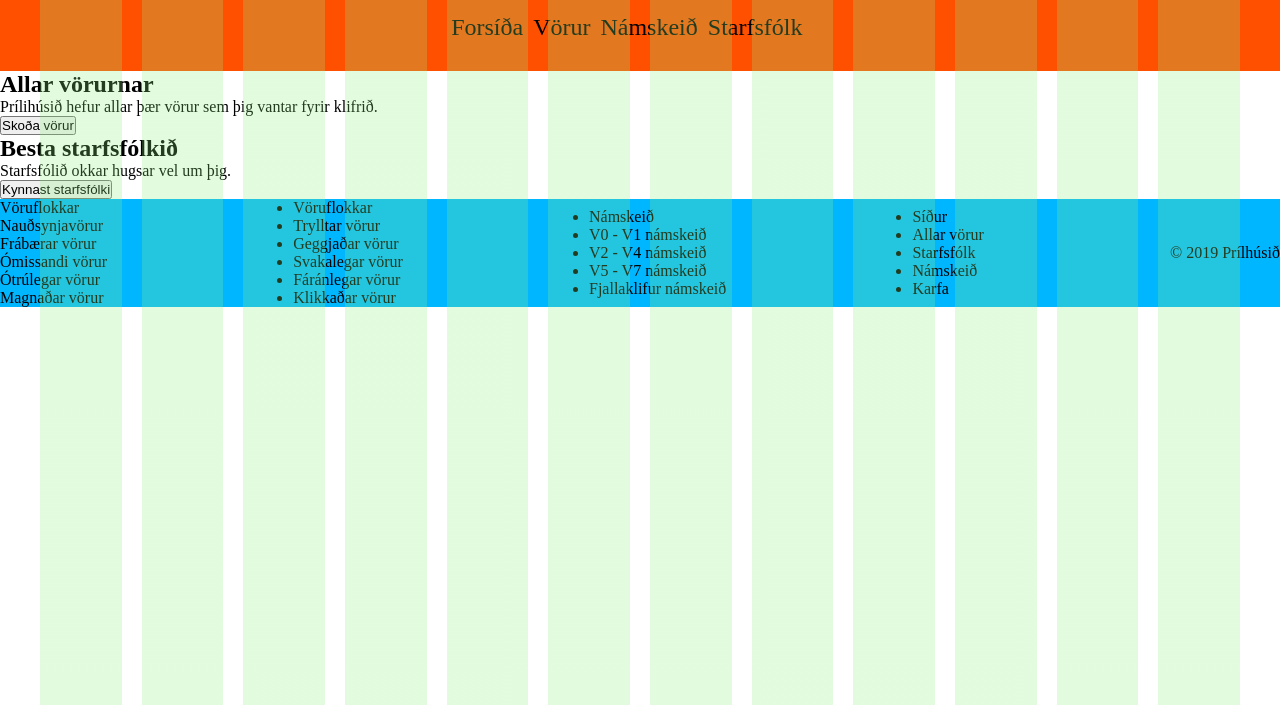
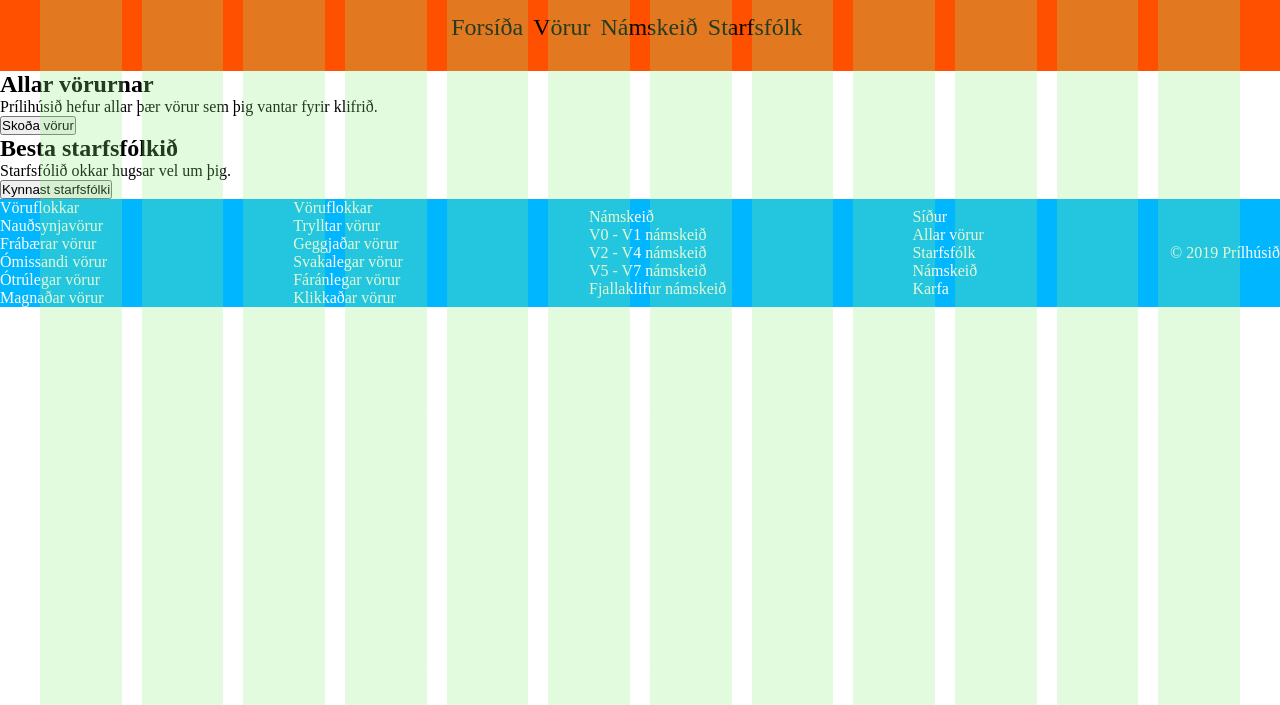
Before and after one commit to ivarjon/hopverkefni1, a website: page index.html in a window 1280 px wide. Shown: the part 95-800 px from the top of the page. Drawn offline with Linux system fonts and the light colour scheme.

Commit message:
Uppfærsla

```diff
--- a/index.html
+++ b/index.html
@@ -33,33 +33,33 @@
     <footer>
       <ul>
         <li>Vöruflokkar</li>
-        <li>Nauðsynjavörur</li>
-        <li>Frábærar vörur</li>
-        <li>Ómissandi vörur</li>
-        <li>Ótrúlegar vörur</li>
-        <li>Magnaðar vörur</li>
+        <li><a style="text-decoration: none;" color= #fffcf2; href="./pages/products.html">Nauðsynjavörur</a></li>
+        <li><a href="./pages/products.html">Frábærar vörur</a></li>
+        <li><a href="./pages/products.html">Ómissandi vörur</a></li>
+        <li><a href="./pages/products.html">Ótrúlegar vörur</a></li>
+        <li><a href="./pages/products.html">Magnaðar vörur</a></li>
       </ul>
       <ul>
         <li>Vöruflokkar</li>
-        <li>Trylltar vörur</li>
-        <li>Geggjaðar vörur</li>
-        <li>Svakalegar vörur</li>
-        <li>Fáránlegar vörur</li>
-        <li>Klikkaðar vörur</li>
+        <li><a href="./pages/products.html">Trylltar vörur</a></li>
+        <li><a href="./pages/products.html">Geggjaðar vörur</a></li>
+        <li><a href="./pages/products.html">Svakalegar vörur</a></li>
+        <li><a href="./pages/products.html">Fáránlegar vörur</a></li>
+        <li><a href="./pages/products.html">Klikkaðar vörur</a></li>
       </ul>
       <ul>
         <li>Námskeið</li>
-        <li>V0 - V1 námskeið</li>
-        <li>V2 - V4 námskeið</li>
-        <li>V5 - V7 námskeið</li>
-        <li>Fjallaklifur námskeið</li>
+        <li><a href="./pages/course.html">V0 - V1 námskeið</a></li>
+        <li><a href="./pages/course.html">V2 - V4 námskeið</a></li>
+        <li><a href="./pages/course.html">V5 - V7 námskeið</a></li>
+        <li><a href="./pages/course.html">Fjallaklifur námskeið</a></li>
       </ul>
       <ul>
         <li>Síður</li>
-        <li>Allar vörur</li>
-        <li>Starfsfólk</li>
-        <li>Námskeið</li>
-        <li>Karfa</li>
+        <li><a href="./pages/products.html">Allar vörur</a></li>
+        <li><a href="./pages/staff.html">Starfsfólk</a></li>
+        <li><a href="./pages/course.html">Námskeið</a></li>
+        <li><a href="./pages/cart.html">Karfa</a></li>
       </ul>
 
       <p id="copyright">&copy; 2019 Prílhúsið</p>
--- a/scss/footer.scss
+++ b/scss/footer.scss
@@ -5,4 +5,14 @@ footer {
     justify-content: center;
     justify-content: space-between;
     align-items: center;
+    color: #fffcf2;
+
 }
+ul{
+    list-style-type: none;
+}
+
+a:link {
+    color: inherit;
+    text-decoration: none;
+}
```
Also changed, not shown: styles.css.
